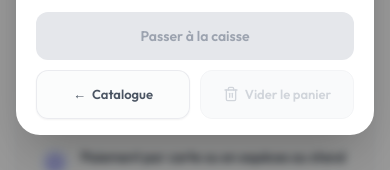
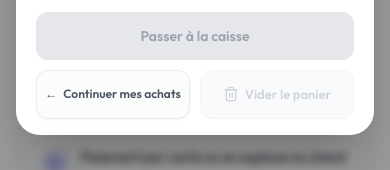
Before and after one commit to GueYatma/koktek-front, a React (Vite) app: page / in a window 390 px wide. Both pictures are taken after a click on the button "Panier". Shown: the part 624-794 px from the top of the page. Built offline with nearby package versions, Linux system fonts and the light colour scheme; no server answers; what @directus/sdk would draw is missing.

Commit message:
feat(mobile/cart): desactivation de la fermeture automatique et ajout bouton Continuer les achats

```diff
--- a/src/components/CartDrawer.tsx
+++ b/src/components/CartDrawer.tsx
@@ -224,14 +224,14 @@ const CartDrawer = ({ open, onClose }: CartDrawerProps) => {
             </Link>
 
             <div className="flex gap-2.5">
-              <Link
-                to="/catalogue"
+              <button
+                type="button"
                 onClick={onClose}
-                className="group flex flex-1 items-center justify-center gap-1.5 rounded-xl border border-gray-200/80 bg-gray-50/60 px-2 py-3.5 text-[13px] font-semibold text-gray-600 shadow-sm transition-all duration-300 ease-out hover:-translate-y-0.5 hover:border-amber-200 hover:bg-amber-50/80 hover:text-amber-900"
+                className="group flex flex-1 items-center justify-center gap-1.5 rounded-xl border border-gray-200/80 bg-gray-50/60 px-2 py-3.5 text-[12px] sm:text-[13px] font-semibold text-gray-600 shadow-sm transition-all duration-300 ease-out hover:-translate-y-0.5 hover:border-amber-200 hover:bg-amber-50/80 hover:text-amber-900"
               >
                 <span className="transition-transform duration-300 ease-out group-hover:-translate-x-1">←</span>
-                <span>Catalogue</span>
-              </Link>
+                <span>Continuer mes achats</span>
+              </button>
               <button
                 type="button"
                 onClick={clearCart}
--- a/src/components/Layout.tsx
+++ b/src/components/Layout.tsx
@@ -76,11 +76,6 @@ const Layout = () => {
       cartAnimTimeoutRef.current = setTimeout(() => {
         setIsCartAnimating(false)
         setIsCartOpen(true)
-
-        // Auto close after 2.5 seconds to let the user see the cart contents
-        cartAutoCloseTimeoutRef.current = setTimeout(() => {
-          setIsCartOpen(false)
-        }, 2500)
       }, 800)
     }
     prevItemCount.current = itemCount
```
